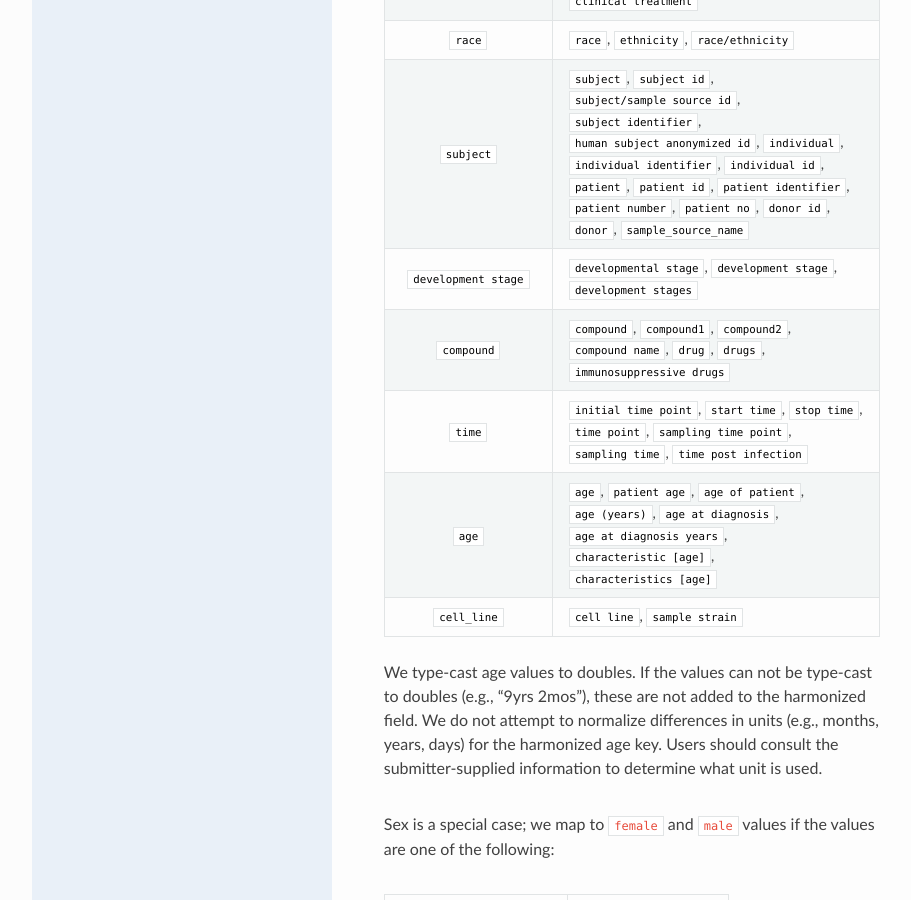
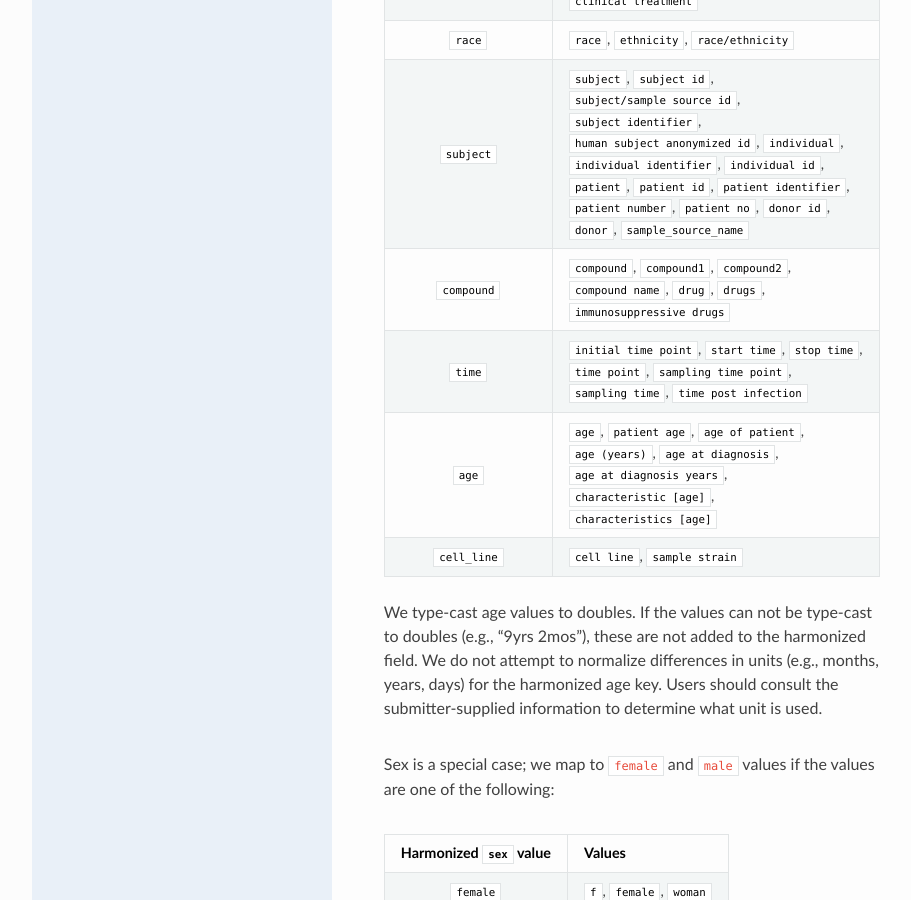
Before and after one commit to AlexsLemonade/refinebio-docs, a Sphinx documentation site: the page built from docs/main_text.md, in a window 1280 px wide and 900 px high, scrolled down 3018 px. Shown: the whole window, without its empty margins (158-1069 px from the left). Built offline with Sphinx 7.4.7 and the Read the Docs theme 2.0.0, drawn with Linux system fonts in a browser that asks for light colours.

Commit message:
Remove developmental stage from harmonized metadata table

```diff
--- a/docs/main_text.md
+++ b/docs/main_text.md
@@ -53,7 +53,6 @@ Values are stripped of white space and forced to lowercase.
 | `treatment` | `treatment`, `treatment group`, `treatment protocol`,  `drug treatment`, `clinical treatment` |
 | `race` | `race`, `ethnicity`, `race/ethnicity`|
 | `subject` |  `subject `, `subject id `, `subject/sample source id `, `subject identifier `, `human subject anonymized id `, `individual `, `individual identifier `,  `individual id `, `patient `, `patient id `, `patient identifier `,  `patient number `, `patient no `,  `donor id `, `donor `, `sample_source_name `|
-| `development stage` | `developmental stage`,  `development stage`, `development stages` |
 | `compound` | `compound`, `compound1`, `compound2`, `compound name`, `drug`, `drugs`, `immunosuppressive drugs` |
 | `time` | `initial time point`, `start time`, `stop time`, `time point`, `sampling time point`, `sampling time`, `time post infection` |
 | `age` | `age`, `patient age`, `age of patient`, `age (years)`, `age at diagnosis`, `age at diagnosis years`, `characteristic [age]`, `characteristics [age]` |
```
